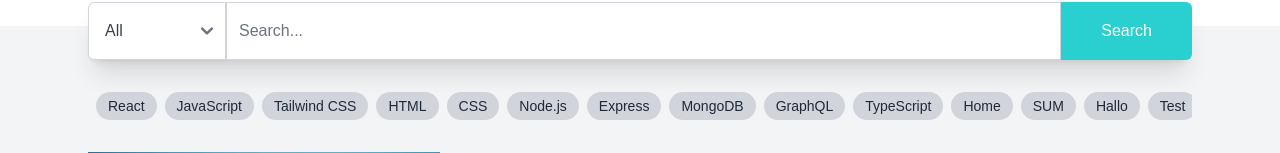
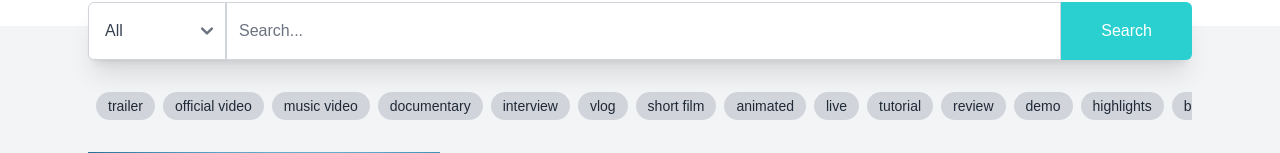
Before and after one commit to aleale2121/shutter-stock-customer, a React (Vite) app: page /home in a window 1280 px wide. Shown: the part 402-555 px from the top of the page. Built offline with nearby package versions, Linux system fonts and the light colour scheme; grey boxes are pictures that could not be loaded.

Commit message:
update tag list

```diff
--- a/src/pages/Guests.jsx
+++ b/src/pages/Guests.jsx
@@ -6,7 +6,65 @@ import CTA from "../components/CTA";
 import Footer from "../components/Footer";
 import HorizontalTagsList from "../components/HorizontalTagsList";
 const tags = [
-    'React', 'JavaScript', 'Tailwind CSS', 'HTML', 'CSS', 'Node.js', 'Express', 'MongoDB', 'GraphQL', 'TypeScript','Home',"SUM","Hallo","Test"];
+  "trailer",
+  "official video",
+  "music video",
+  "documentary",
+  "interview",
+  "vlog",
+  "short film",
+  "animated",
+  "live",
+  "tutorial",
+  "review",
+  "demo",
+  "highlights",
+  "behind the scenes",
+  "comedy",
+  "action",
+  "drama",
+  "thriller",
+  "animation",
+  "family",
+  "sports",
+  "funny",
+  "reaction",
+  "meme",
+  "animation",
+  "cute",
+  "happy",
+  "sad",
+  "angry",
+  "excited",
+  "fail",
+  "win",
+  "art",
+  "animals",
+  "nature",
+  "sports",
+  "movies",
+  "tv",
+  "dancing",
+  "gaming",
+  "portrait",
+  "landscape",
+  "nature",
+  "cityscape",
+  "architecture",
+  "macro",
+  "abstract",
+  "minimalism",
+  "vintage",
+  "food",
+  "travel",
+  "fashion",
+  "sports",
+  "animals",
+  "objects",
+  "textures",
+  "patterns",
+  "backgrounds",
+];
 
 const data = [
   {
@@ -106,7 +164,7 @@ export default function Guests() {
       <section id="media" className="relative bg-gray-100">
         <div className="container max-w-6xl mx-auto p-6 space-y-6">
           <SearchForm />
-          <HorizontalTagsList tags={tags}/>
+          <HorizontalTagsList tags={tags} />
           <div className="grid gap-2 md:grid-cols-3">
             {data.map((item) => (
               <MediaCard
```
